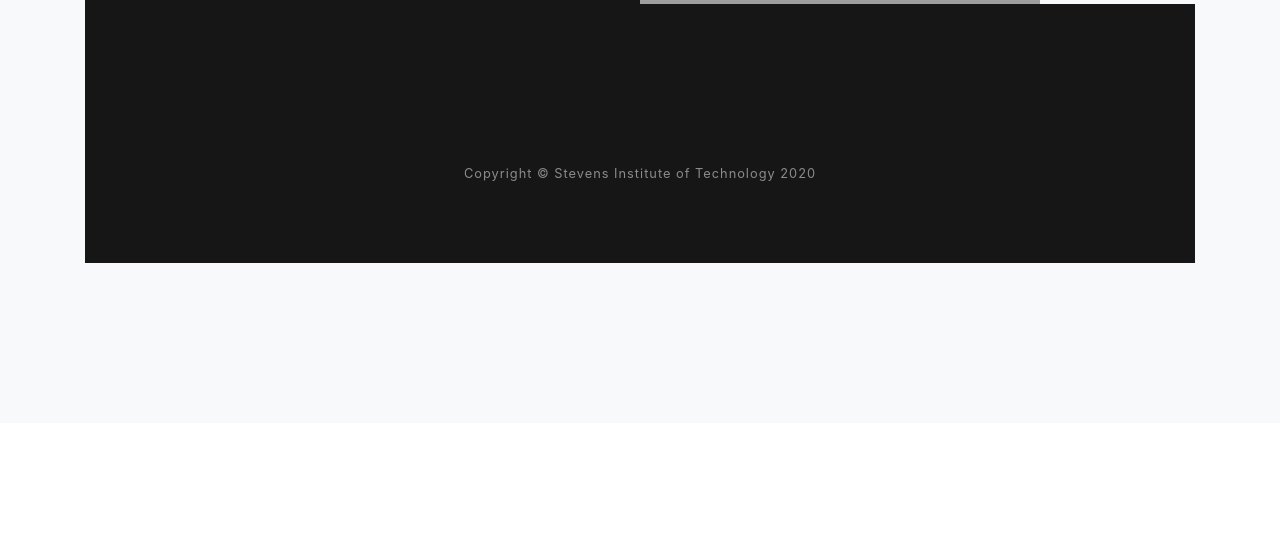
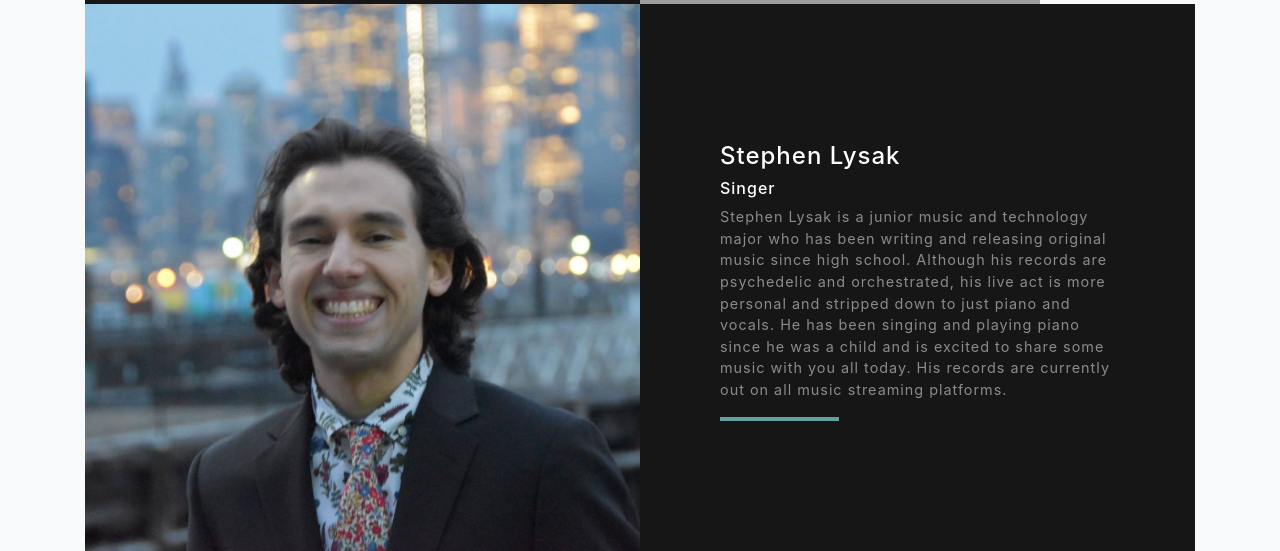
Before and after one commit to gearandtriangle/ducksondisplay, a website with bundled scripts: page index.html in a window 1280 px wide. Shown: the part 6783-7334 px from the top of the page. Before the commit the page ends 7206 px from the top, so only its background shows below. Built offline with nearby package versions, Linux system fonts and the light colour scheme; grey boxes are pictures that could not be loaded.

Commit message:
Whoopsies

```diff
--- a/index.html
+++ b/index.html
@@ -307,30 +307,31 @@
           </div>
         </div>
       </div>
-   <!-- Project eleven Row -->
-   <!--   <div class="row justify-content-center no-gutters mb-5 mb-lg-0"> -->
-   <!--     <div class="col-lg-6"> -->
-   <!--       <img class="img-fluid" src="img/technique.JPG" alt=""> -->
-   <!--     </div> -->
-   <!--     <div class="col-lg-6"> -->
-   <!--       <div class="bg-black text-center h-100 project"> -->
-   <!--         <div class="d-flex h-100"> -->
-   <!--           <div class="project-text w-100 my-auto text-center text-lg-left"> -->
-   <!--             <h4 class="text-white">TECHnique</h4> -->
-   <!--             <h6 class="text-white">Dance Group</h6>   -->
-   <!--             <p class="mb-0 text-white-50">Technique is made up of dancers with a range of experience. We teach classes, take classes, and perform together to share what we love doing.  -->
+
+      <!-- Project eleven Row -->
+      <div class="row justify-content-center no-gutters mb-5 mb-lg-0">
+        <div class="col-lg-6">
+          <img class="img-fluid" src="img/Stephen_Lysak.JPG" alt="">
+        </div>
+        <div class="col-lg-6">
+          <div class="bg-black text-center h-100 project">
+            <div class="d-flex h-100">
+              <div class="project-text w-100 my-auto text-center text-lg-left">
+                <h4 class="text-white">Stephen Lysak</h4>
+                <h6 class="text-white">Singer</h6>
+                <p class="mb-0 text-white-50">Stephen Lysak is a junior music and technology major who has been writing and releasing original music since high school. Although his records are psychedelic and orchestrated, his live act is more personal and stripped down to just piano and vocals. He has been singing and playing piano since he was a child and is excited to share some music with you all today. His records are currently out on all music streaming platforms.
 
 
 
 
 
-<!-- </p> -->
-    <!--            <hr class="d-none d-lg-block mb-0 ml-0">  -->
-    <!--          </div> -->
-    <!--        </div> -->
-    <!--      </div> -->
-    <!--    </div> -->
-    <!--  </div> -->
+ </p>
+    <hr class="d-none d-lg-block mb-0 ml-0">
+              </div>
+            </div>
+          </div>
+        </div>
+      </div>
 
 
   <!-- Contact Section -->
```
